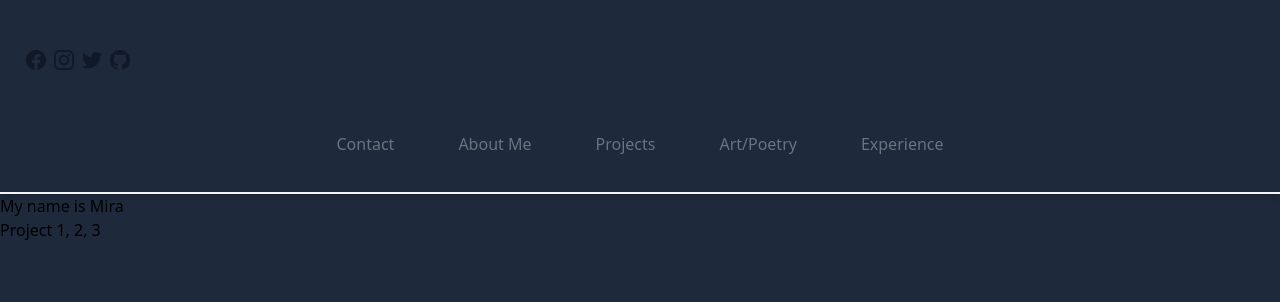
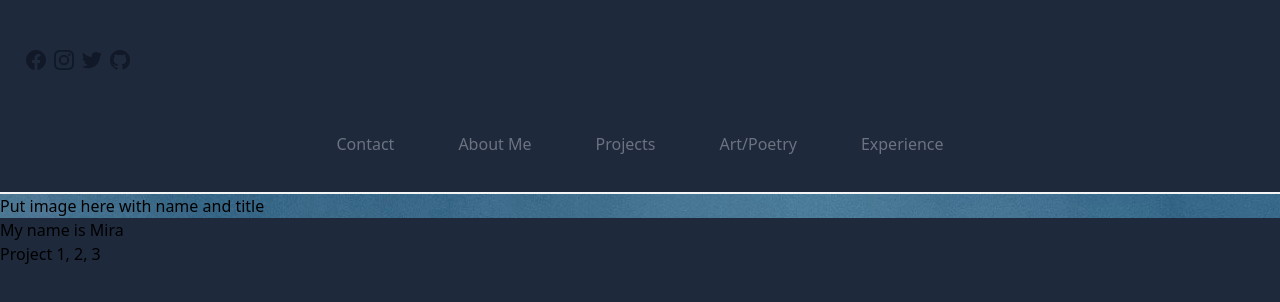
Before and after one commit to mira-kine/mira-portfolio, a React app: page / in a window 1280 px wide. Shown: the top 302 px of the page. Built offline with nearby package versions, Linux system fonts and the light colour scheme.

Commit message:
working on landing page

```diff
--- /dev/null
+++ b/src/components/Landing/Landing.jsx
@@ -0,0 +1,11 @@
+import React from 'react';
+
+export default function Landing() {
+  return (
+    <div class="max-h-screen">
+      <div class="bg-[url('./assets/temp-sky.jpg')] max-h-fit">
+        Put image here with name and title
+      </div>
+    </div>
+  );
+}
--- a/src/views/Home/Home.jsx
+++ b/src/views/Home/Home.jsx
@@ -1,16 +1,14 @@
 import React from 'react';
 import AboutMe from '../../components/AboutMe/AboutMe';
+import Landing from '../../components/Landing/Landing';
 import ProjectSummary from '../../components/ProjectSummary/ProjectSummary';
 
 export default function Home() {
   return (
     <div>
-      <div>
-        <h1 className="text-black">
-          <AboutMe />
-          <ProjectSummary />
-        </h1>
-      </div>
+      <Landing />
+      <AboutMe />
+      <ProjectSummary />
     </div>
   );
 }
--- a/tailwind.config.js
+++ b/tailwind.config.js
@@ -1,7 +1,11 @@
 module.exports = {
   content: ['./src/**/*.{html,js,jsx}'],
   theme: {
-    extend: {},
+    extend: {
+      backgroundImage: {
+        'landing-image': "url('/assets/temp-sky.jpg')",
+      },
+    },
   },
   plugins: [],
 };
```
Also changed, not shown: src/assets/temp-sky.jpg (added).
